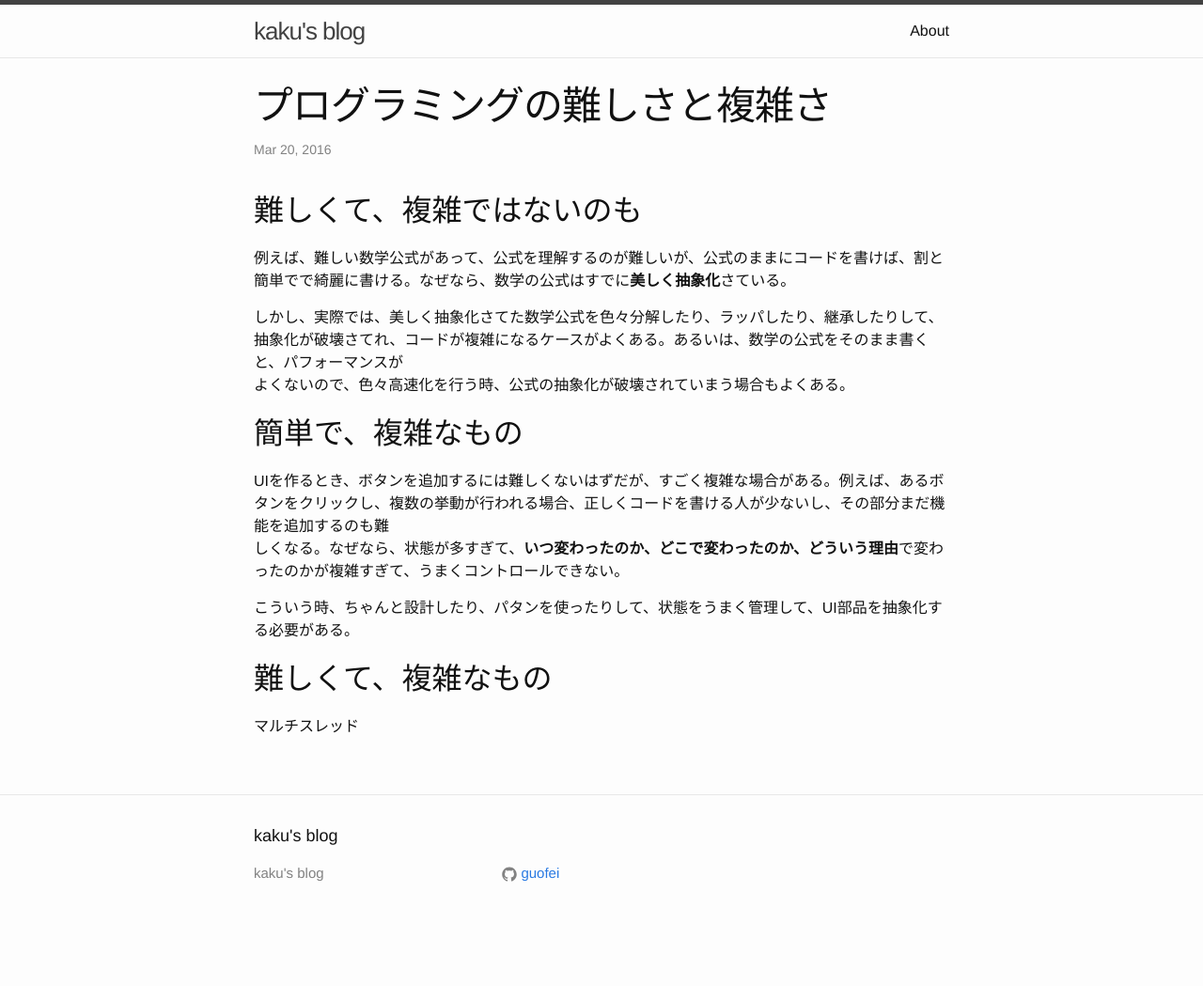
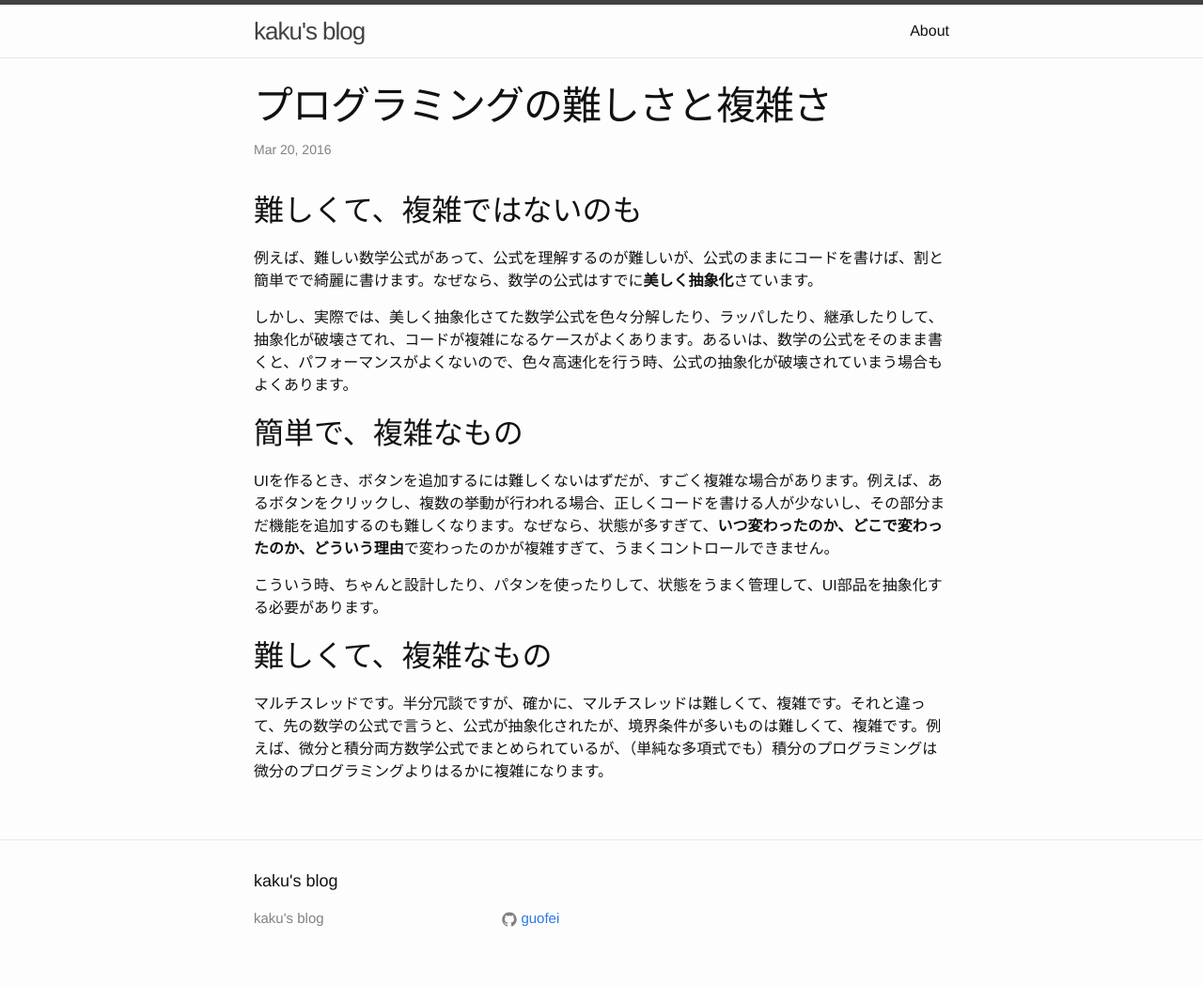
Before and after one commit to guofei/ja, a Jekyll site: the page built from _posts/2016-03-20-difficult-and-complex.md, in a window 1280 px wide. Shown: the whole page at 94% size. Built offline with Jekyll 4.4.1, drawn with Linux system fonts in a browser that asks for light colours; comment, search, counter and statistics services are not loaded; before the commit the page ends 1001 px from its top, so only the background shows below that.

Commit message:
refactor: update post

```diff
--- a/_posts/2016-03-20-difficult-and-complex.md
+++ b/_posts/2016-03-20-difficult-and-complex.md
@@ -4,18 +4,16 @@ title: プログラミングの難しさと複雑さ
 ---
 ## 難しくて、複雑ではないのも
 
-例えば、難しい数学公式があって、公式を理解するのが難しいが、公式のままにコードを書けば、割と簡単でで綺麗に書ける。なぜなら、数学の公式はすでに**美しく抽象化**さている。
+例えば、難しい数学公式があって、公式を理解するのが難しいが、公式のままにコードを書けば、割と簡単でで綺麗に書けます。なぜなら、数学の公式はすでに**美しく抽象化**さています。
 
-しかし、実際では、美しく抽象化さてた数学公式を色々分解したり、ラッパしたり、継承したりして、抽象化が破壊さてれ、コードが複雑になるケースがよくある。あるいは、数学の公式をそのまま書くと、パフォーマンスが\\
-よくないので、色々高速化を行う時、公式の抽象化が破壊されていまう場合もよくある。
+しかし、実際では、美しく抽象化さてた数学公式を色々分解したり、ラッパしたり、継承したりして、抽象化が破壊さてれ、コードが複雑になるケースがよくあります。あるいは、数学の公式をそのまま書くと、パフォーマンスがよくないので、色々高速化を行う時、公式の抽象化が破壊されていまう場合もよくあります。
 
 ## 簡単で、複雑なもの
 
-UIを作るとき、ボタンを追加するには難しくないはずだが、すごく複雑な場合がある。例えば、あるボタンをクリックし、複数の挙動が行われる場合、正しくコードを書ける人が少ないし、その部分まだ機能を追加するのも難\\
-しくなる。なぜなら、状態が多すぎて、**いつ変わったのか、どこで変わったのか、どういう理由**で変わったのかが複雑すぎて、うまくコントロールできない。
+UIを作るとき、ボタンを追加するには難しくないはずだが、すごく複雑な場合があります。例えば、あるボタンをクリックし、複数の挙動が行われる場合、正しくコードを書ける人が少ないし、その部分まだ機能を追加するのも難しくなります。なぜなら、状態が多すぎて、**いつ変わったのか、どこで変わったのか、どういう理由**で変わったのかが複雑すぎて、うまくコントロールできません。
 
-こういう時、ちゃんと設計したり、パタンを使ったりして、状態をうまく管理して、UI部品を抽象化する必要がある。
+こういう時、ちゃんと設計したり、パタンを使ったりして、状態をうまく管理して、UI部品を抽象化する必要があります。
 
 ## 難しくて、複雑なもの
 
-マルチスレッド
+マルチスレッドです。半分冗談ですが、確かに、マルチスレッドは難しくて、複雑です。それと違って、先の数学の公式で言うと、公式が抽象化されたが、境界条件が多いものは難しくて、複雑です。例えば、微分と積分両方数学公式でまとめられているが、（単純な多項式でも）積分のプログラミングは微分のプログラミングよりはるかに複雑になります。
```
